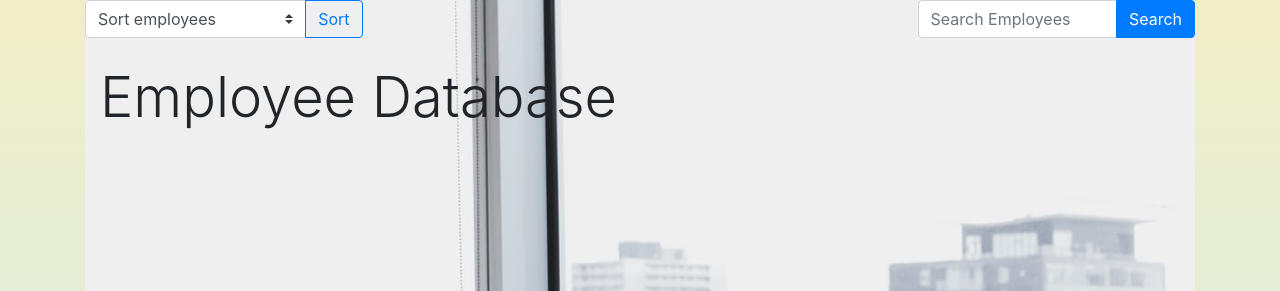
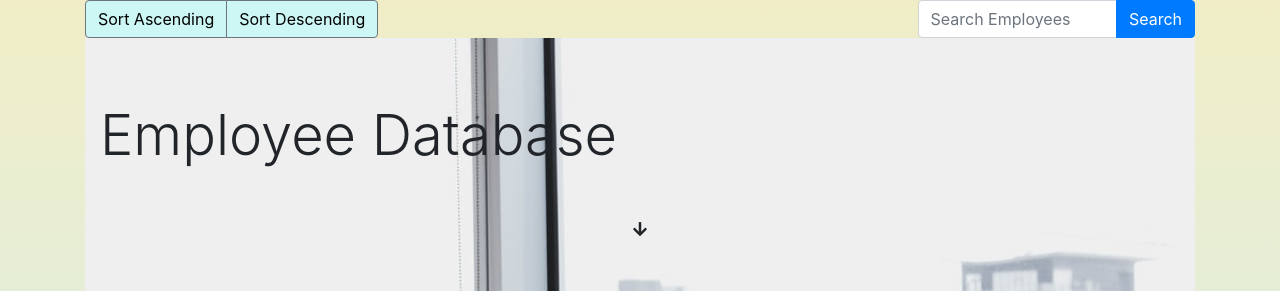
Before and after one commit to Dilberovicka31/EMPLOYEE-DIRECTORY, a React (Create React App) app: page / in a window 1280 px wide. Shown: the top 291 px of the page. Built offline with nearby package versions, Linux system fonts and the light colour scheme; no server answers.

Commit message:
added styles and created sorting function

```diff
--- a/package.json
+++ b/package.json
@@ -11,6 +11,8 @@
     "@testing-library/user-event": "^12.7.3",
     "axios": "^0.21.1",
     "bootstrap": "^4.6.0",
+    "jquery": "^3.6.0",
+    "popper.js": "^1.16.1",
     "react": "^17.0.1",
     "react-dom": "^17.0.1",
     "react-router-dom": "^5.2.0",
--- a/src/App.js
+++ b/src/App.js
@@ -1,3 +1,4 @@
+/* eslint-disable no-self-compare */
 /* eslint-disable no-restricted-globals */
 /* eslint-disable no-undef */
 import React, { Component } from "react";
@@ -6,6 +7,7 @@ import Card from "./components/Card";
 import Filters from "./components/Filters";
 import API from "./utils/API";
 import Sort from "./components/Sort";
+import Container from "./components/Container";
 
 class SearchEmployees extends Component {
   state = {
@@ -41,23 +43,31 @@ class SearchEmployees extends Component {
 
     console.log(result);
   };
-  sortUsersAsc = () => {
-    const ascendingList = this.state.users.sort((a, b) =>
-      a.name.last > b.name.last ? 1 : -1
-    );
-    this.setState({ users: ascendingList });
-  };
-  sortUsersDesc = () => {
-    const descendingList = this.state.users.sort((a, b) =>
-      a.name.last < b.name.last ? 1 : -1
-    );
-    this.setState({ users: descendingList });
-  };
+   sortAscending = (e) =>{
+     const {name,value} = e.target;
+     this.setState({[name]:value})
+     const sortingAs = this.state.users.sort((a,b) =>
+     (a.name.first > a.name.first) ? 1: -1)
+     this.setState({users:sortingAs})
+   }
+
+   sortDescending = (e) =>{
+    const {name,value} = e.target;
+    this.setState({[name]:value})
+    const sortingDes = this.state.users.sort((a,b) =>
+    (a.name.first > a.name.first) ? 1: -1)
+    this.setState({users:sortingDes})
+  }
+
+
 
   render() {
     return (
-      <div className="container">
-        <Sort />
+      <Container>
+        <Sort
+        sortAscending= {this.sortAscending}
+        sortDescending ={this.sortDescending}
+        />
         <Filters
           value={this.state.search}
           handleInputChange={this.handleInputChange}
@@ -65,7 +75,7 @@ class SearchEmployees extends Component {
         />{" "}
         <Header />
         <Card users={this.state.users} />
-      </div>
+      </Container>
     );
   }
 }
--- a/src/components/Header.js
+++ b/src/components/Header.js
@@ -1,16 +1,20 @@
+/* eslint-disable react/style-prop-object */
 /* eslint-disable no-unused-vars */
 import "./header.css";
 import { FontAwesomeIcon } from '@fortawesome/react-fontawesome';
-import{} from '@fortawesome/free-solid-svg-icons'
+import{faArrowDown} from '@fortawesome/free-solid-svg-icons';
 function Header() {
     return (
         <div className="jumbotron jumbotron-fluid">
       <div className="container">
         <h1 className="display-4">Employee Database</h1>
       </div>
-      <div><i className="fas fa-chevron-down"></i></div>
+      <div id="arrowicon" className="text-center mt-5 mh-100">
+        <FontAwesomeIcon icon={faArrowDown} /></div>
 
     </div>
+
+
 
     )
 
--- a/src/components/Sort.js
+++ b/src/components/Sort.js
@@ -1,17 +1,23 @@
+/* eslint-disable jsx-a11y/anchor-is-valid */
+import "./sort.css"
 /* eslint-disable no-undef */
-function Sort ({sortUsersAsc,sortUsersDesc}){
+function Sort ({sortAscending, sortDescending}){
 
 
       return (
-        <div className="input-group w-25 mb-3 float-left">
-  <select className="custom-select" id="inputGroupSelect04">
-    <option>Sort employees</option>
-    <option value="1" onClick={sortUsersAsc}>Sort by ascending order</option>
-    <option value="2" onClick={sortUsersDesc}>Sort by descending order</option>
-  </select>
-  <div className="input-group-append">
-    <button className="btn btn-outline-primary" type="button">Sort</button>
-  </div>
+        // <div className="input-group w-25 mb-3 float-left">
+
+//   <div className="card">
+//     <button onClick={sortAscending} className="btn btn-outline-secondary w-25 float-left" type="button">Sort </button>
+//     <p className="float-right">Sort Employees by ascending order</p>
+//     <button onClick={sortDescending} className="btn btn-outline-secondary w-25 float-left" type="button">Descending</button>
+//     <p>Sort Employees by descending order</p>
+//   </div>
+// </div>
+<div className="btn-group" role="group" aria-label="Basic example">
+  <button  type="button"className="btn btn-secondary" style={{backgroundColor: "#ccf7f4",color: "black"}}>Sort Ascending</button> {""}
+  <button type="button" className="btn btn-secondary" style={{backgroundColor: "#ccf7f4", color: "black"}}>Sort Descending</button>
+
 </div>
     )}
 
--- a/src/index.js
+++ b/src/index.js
@@ -1,8 +1,12 @@
+/* eslint-disable no-unused-vars */
 import React from 'react';
 import ReactDOM from 'react-dom';
 import App from './App';
 import reportWebVitals from './reportWebVitals';
-import "bootstrap/dist/css/bootstrap.min.css";
+import 'bootstrap/dist/css/bootstrap.min.css';
+import 'jquery/dist/jquery.min.js';
+import 'bootstrap/dist/js/bootstrap.min.js';
+import 'bootstrap/dist/css/bootstrap.min.css';
 
 ReactDOM.render(
   <React.StrictMode>
```
Also changed, not shown: src/components/header.css (line endings or trailing spaces), src/components/sort.css (added), 1 other file (tests, documents, lock files or other folders).
